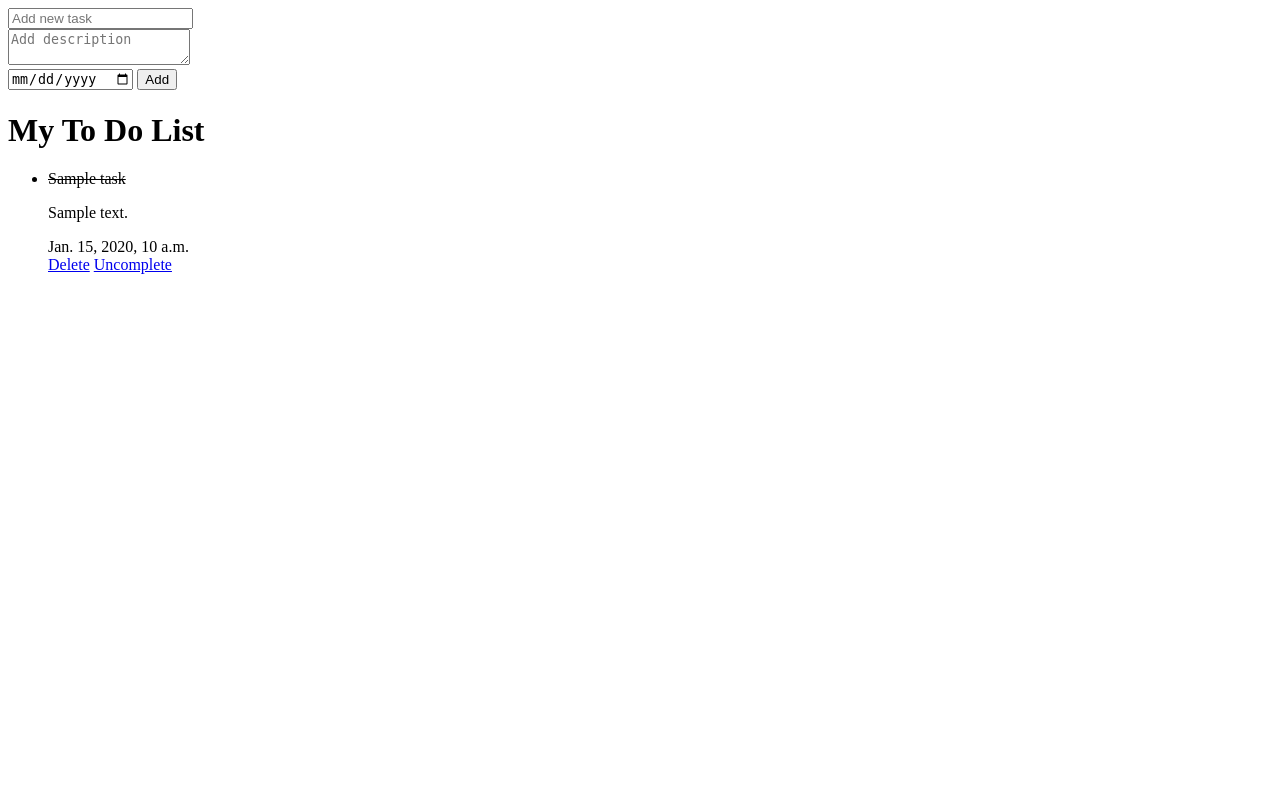
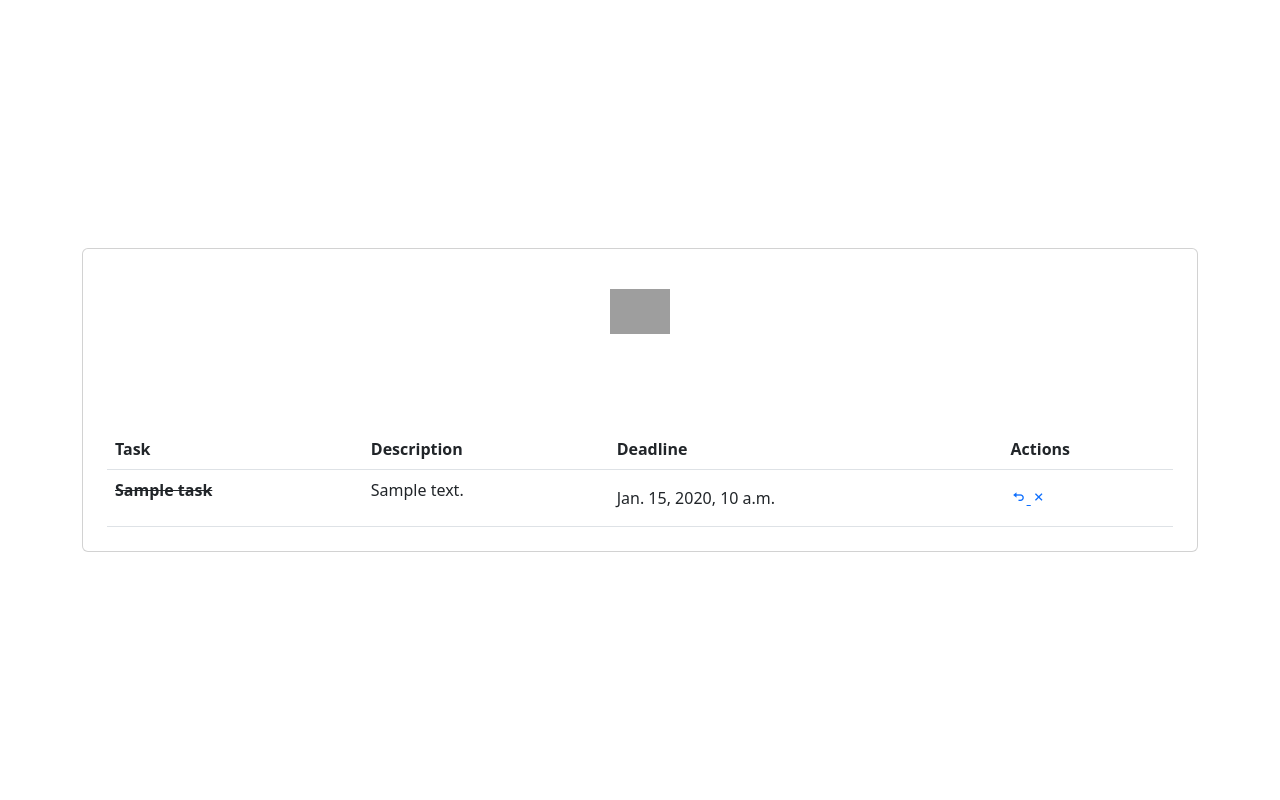
Before and after one commit to ISMAIL-54/todo_app, a Django app: page /tasks in a window 1280 px wide. Run offline with Django 5.2, Linux system fonts and the light colour scheme; tables that the repository leaves empty hold one stand-in row (values such as "Sample post"); grey boxes are pictures that could not be loaded.

Commit message:
Update task list front to bootstrap

```diff
--- a/todo/templates/tasks/task_list.html
+++ b/todo/templates/tasks/task_list.html
@@ -1,48 +1,75 @@
 <!DOCTYPE html>
 <html lang="en">
 <head>
+    {% load static %}
     <meta charset="UTF-8">
     <meta name="viewport" content="width=device-width, initial-scale=1.0">
-        <title>To Do List</title>
+    <link href="https://cdn.jsdelivr.net/npm/bootstrap@5.3.0/dist/css/bootstrap.min.css" rel="stylesheet">
+    <link rel = "stylesheet" href="{% static 'tasks/style.css' %}">
+    <link href='https://unpkg.com/boxicons@2.1.4/css/boxicons.min.css' rel='stylesheet'>
+    <title>Task List</title>
 </head>
 <body>
-    <form method="POST">
-        {% csrf_token %}
-        <input type="text" name="title" placeholder="Add new task"><br>
-        <textarea name="description" placeholder="Add description" ></textarea><br>
-        <input type="date" name="deadline">
-        <button type="submit">Add</button>
-    </form>
-    <h1>My To Do List</h1>
-        <ul>
+    <section class="vh-100 gradient-custom-2">
+        <div class="container py-5 h-100">
+            <div class="row d-flex justify-content-center align-items-center h-100">
+                <div class="col">
+                    <div class="card mask-custom">
+                        <div class="card-body p-4 text-white">
+                            <div class="text-center pt-3 pb-2">
+                                <img src="https://mdbcdn.b-cdn.net/img/Photos/new-templates/bootstrap-todo-list/check1.webp" alt="Check" width="60">
+                                <h2 class="my-4">Task List</h2>
+                            </div>
+                            <table class="table text-white mb-0">
+                                <thead>
+                                    <tr>
+                                        <th scope="col">Task</th>
+                                        <th scope="col">Description</th>
+                                        <th scope="col">Deadline</th>
+                                        <th scope="col">Actions</th>
+                                    </tr>
+                                </thead>
+                                <tbody>
                                     {% for task in tasks %}
-                <li>
-                    <!-- Task title -->
+                                        <tr class="fw-normal">
+                                            <th>
                                                 {% if task.completed %}
                                                     <s>{{ task.title }}</s>
                                                 {% else %}
                                                     {{ task.title }}
                                                 {% endif %}
-
-
-                    <!-- Task description -->
+                                            </th>
+                                            <td class="align-middle">
                                                 {% if task.description %}
-                        <div><p>{{ task.description }}</p></div>
+                                                    <p>{{ task.description }}</p>
                                                 {% endif %}
-
-                    <!-- Deadline -->
+                                            </td>
+                                            <td class="align-middle">
                                                 {% if task.deadline %}
-                        <div>{{ task.deadline }}</div>
+                                                    {{ task.deadline }}
                                                 {% endif %}
-
-                    <a href="{% url 'delete_task' task.id %}">Delete</a>
+                                            </td>
+                                            <td class="align-middle">
                                                 <a href="{% url 'toggle_complete' task.id %}">
-                        {% if task.completed %}Uncomplete {% else %} Complete {% endif %}
+                                                    {% if task.completed %}
+                                                        <i class="bx bx-undo"></i>
+                                                    {% else %}
+                                                        <i class='bx bx-check'></i>
+                                                    {% endif %}
                                                 </a>
-                </li>
+                                                <a href="{% url 'delete_task' task.id %}"><i class="bx bx-x"></i></a>
+                                            </td>
+                                        </tr>
                                     {% empty %}
-                <li>No tasks yet</li>
+                                        <tr>No tasks.</tr>
                                     {% endfor %}
-        </ul>
+                                </tbody>
+                            </table>
+                        </div>
+                    </div>
+                </div>
+            </div>
+        </div>
+    </section>
 </body>
 </html>
--- a/todo/urls.py
+++ b/todo/urls.py
@@ -3,6 +3,7 @@
 
 # URLconf
 urlpatterns = [
+    #path('gui', views.gui, name="gui"),
     path('tasks', views.task_list, name="task_list"),
     path('delete/<int:task_id>/', views.delete_task, name='delete_task'),
     path('toggle/<int:task_id>/', views.toggle_complete, name='toggle_complete'),
--- a/todo/views.py
+++ b/todo/views.py
@@ -2,7 +2,10 @@
 from django.http import HttpResponse
 from .models import Task
 
-# Create your views here.
+# Adjust bootstrap
+#def gui(request):
+#   return render(request, 'tasks/task_list.html')
+
 def task_list(request):
     if request.method == 'POST':
         title = request.POST.get('title')
```
Lines whose indentation alone changed are shown as unchanged.
